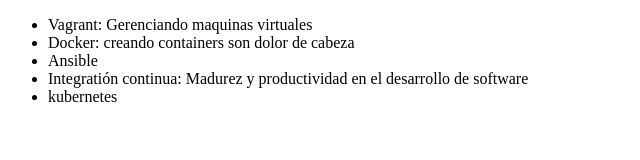
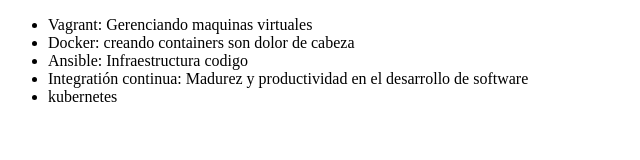
Before and after one commit to jbarrios0625/alura-git, a plain HTML site: page index.html in a window 1280 px wide. Shown: the whole page, without its empty margins (0-640 px from the left). Drawn offline with Linux system fonts and the light colour scheme.

Commit message:
cambiando el nombre de curso de Ansible

```diff
--- a/index.html
+++ b/index.html
@@ -11,7 +11,7 @@
         <ul>
             <li>Vagrant: Gerenciando maquinas virtuales</li>
             <li>Docker: creando containers son dolor de cabeza </li>
-            <li>Ansible</li>
+            <li>Ansible: Infraestructura codigo</li>
             <li>Integratión continua: Madurez y productividad en el desarrollo de software</li>
             <li>kubernetes</li>
 
```
